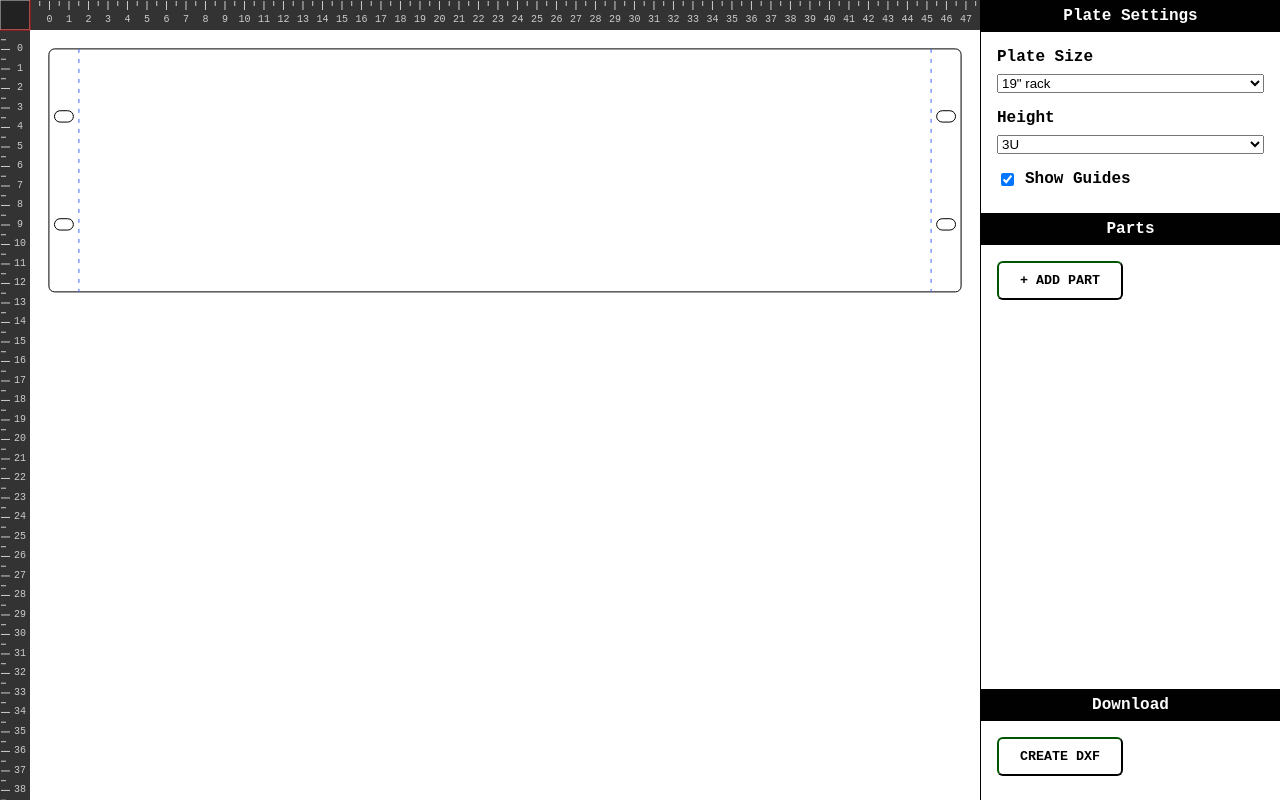
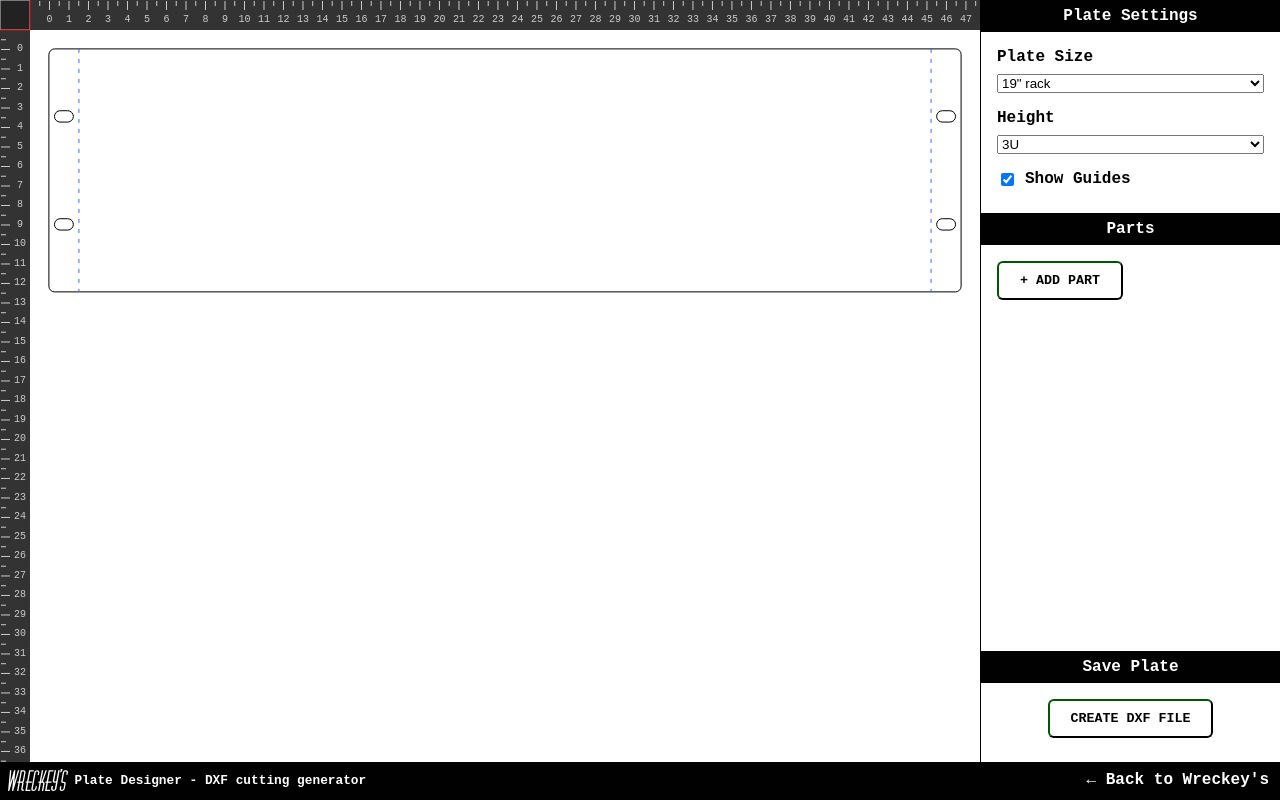
Before and after one commit to Gaya/wreckeys-plate-designer, a React (Create React App) app: page / in a window 1280 px wide. Built offline with nearby package versions, Linux system fonts and the light colour scheme.

Commit message:
feat: add header to designer

```diff
--- /dev/null
+++ b/src/components/App/App.scss
@@ -0,0 +1,45 @@
+.App {
+  display: flex;
+  width: 100%;
+  height: 100vh;
+  flex-direction: column;
+
+  .AppContainer {
+    display: flex;
+    flex-grow: 1;
+  }
+
+  header {
+    display: flex;
+    height: 38px;
+    background: var(--text);
+    border-bottom: 2px solid var(--text);
+    color: var(--bg);
+    padding: 0 0.5em;
+    align-items: center;
+    justify-content: space-between;
+
+    h1 {
+      font-size: 0.8em;
+      display: flex;
+      align-items: center;
+    }
+
+    img {
+      display: block;
+      margin-right: 0.5em;
+      flex-grow: 0;
+    }
+
+    a {
+      color: var(--bg);
+      text-decoration: none;
+      padding: 0 3px;
+
+      &:hover {
+        background: var(--bg);
+        color: var(--text);
+      }
+    }
+  }
+}
--- a/src/components/App/App.tsx
+++ b/src/components/App/App.tsx
@@ -3,11 +3,18 @@ import React from 'react';
 import Main from '../Main/Main';
 import SideBar from '../SideBar/SideBar';
 
+import Header from './Header';
+
+import './App.scss';
+
 function App() {
   return (
     <div className="App">
-      <Main />
-      <SideBar />
+      <div className="AppContainer">
+        <Main />
+        <SideBar />
+      </div>
+      <Header />
     </div>
   );
 }
--- /dev/null
+++ b/src/components/App/Header.tsx
@@ -0,0 +1,15 @@
+import logo from './wreckeys-logo.svg';
+
+function Header() {
+  return (
+    <header>
+      <h1>
+        <img height={22} width={60} src={logo} alt="Wreckey's" title="Wreckey's" />
+        Plate Designer - DXF cutting generator
+      </h1>
+      <a href="/">← Back to Wreckey's</a>
+    </header>
+  );
+}
+
+export default Header;
--- a/src/components/Main/Main.scss
+++ b/src/components/Main/Main.scss
@@ -1,7 +1,7 @@
 main {
   flex-grow: 1;
   overflow: hidden;
-  max-height: 100vh;
+  max-height: calc(100vh - 38px);
 
   .designer {
     height: 100%;
--- a/src/components/SideBar/DXF.tsx
+++ b/src/components/SideBar/DXF.tsx
@@ -14,15 +14,15 @@ function DXF() {
     const dxfString = toDXF([platePart, ...state.parts]);
 
     const blob = new Blob([dxfString], { type: "text/plain;charset=utf-8" });
-    saveAs(blob, 'drawing.dxf');
+    saveAs(blob, 'wreckeys-plate-drawing.dxf');
   }, [state.parts, state.plate]);
 
   return (
     <>
-      <h2>Download</h2>
-      <fieldset>
+      <h2>Save Plate</h2>
+      <fieldset className="Download">
         <button type="button" onClick={convertToDXF}>
-          Create DXF
+          Create DXF File
         </button>
       </fieldset>
     </>
--- a/src/components/SideBar/SideBar.scss
+++ b/src/components/SideBar/SideBar.scss
@@ -3,7 +3,7 @@ aside {
     width: 300px;
     display: flex;
     flex-direction: column;
-    max-height: 100vh;
+    max-height: calc(100vh - 38px);
 
     h2 {
         color: var(--bg);
@@ -37,6 +37,11 @@ aside {
                 user-select: none;
             }
         }
+
+        &.Download {
+            display: flex;
+            justify-content: center;
+        }
     }
 
     .sidebar-option {
--- a/src/styles/style.scss
+++ b/src/styles/style.scss
@@ -56,7 +56,7 @@ button {
   }
 }
 
-#root, .App {
+#root {
   flex-grow: 1;
   display: flex;
 }
```
Also changed, not shown: src/components/App/wreckeys-logo.svg (added).
